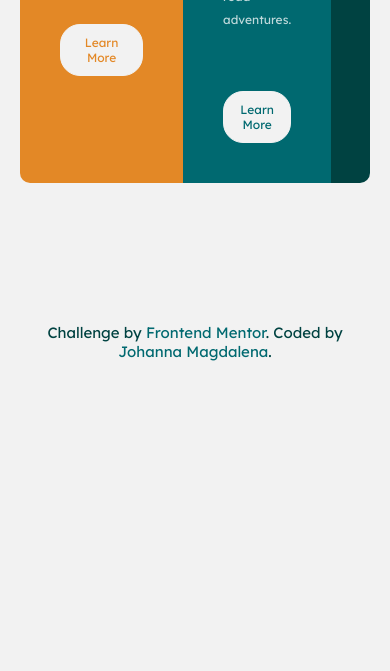
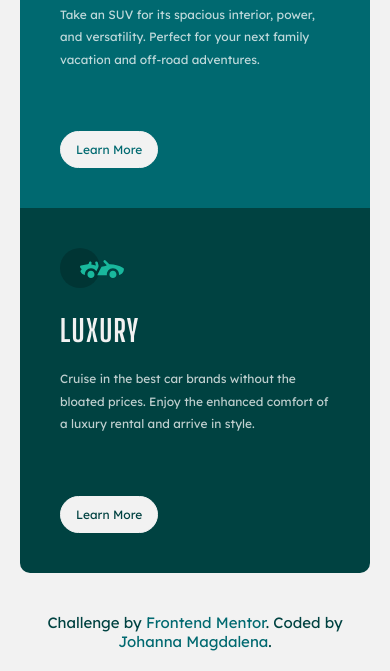
Before and after one commit to johannamag/frontendmentor-3-column-cards, a plain HTML site: page index.html in a window 390 px wide. Shown: the part 541-1212 px from the top of the page. Before the commit the page ends 922 px from the top, so only its background shows below. Drawn offline with Linux system fonts and the light colour scheme.

Commit message:
added media queries

```diff
--- a/style.css
+++ b/style.css
@@ -129,3 +129,9 @@ a {
 a:hover {
   color: var(--orange);
 }
+
+@media screen and (max-width: 605px) {
+  .cards {
+    grid-template-columns: 1fr;
+  }
+}
```
